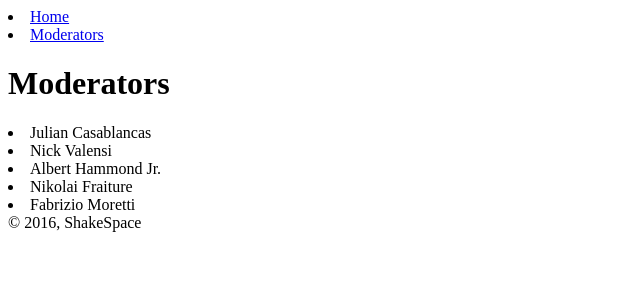
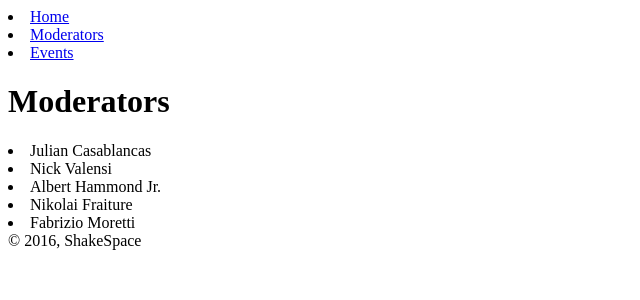
Before and after one commit to mumtazcem/shakeSpace, a Flask app: page /moderators in a window 1280 px wide. Shown: the top 300 px of the page, without its empty margins (0-640 px from the left). Run offline with Flask 2, Linux system fonts and the light colour scheme.

Commit message:
Events page link added to navbar

```diff
--- a/templates/layout.html
+++ b/templates/layout.html
@@ -10,6 +10,7 @@
       <nav>
         <li><a href="{{ url_for('site.home_page') }}">Home</a></li>
         <li><a href="{{ url_for('cem.moderators_page') }}">Moderators</a></li>
+        <li><a href="{{ url_for('ipek.events_page') }}">Events</a></li>
       </nav>
     </header>
     {% block content %}{% endblock %}
```
